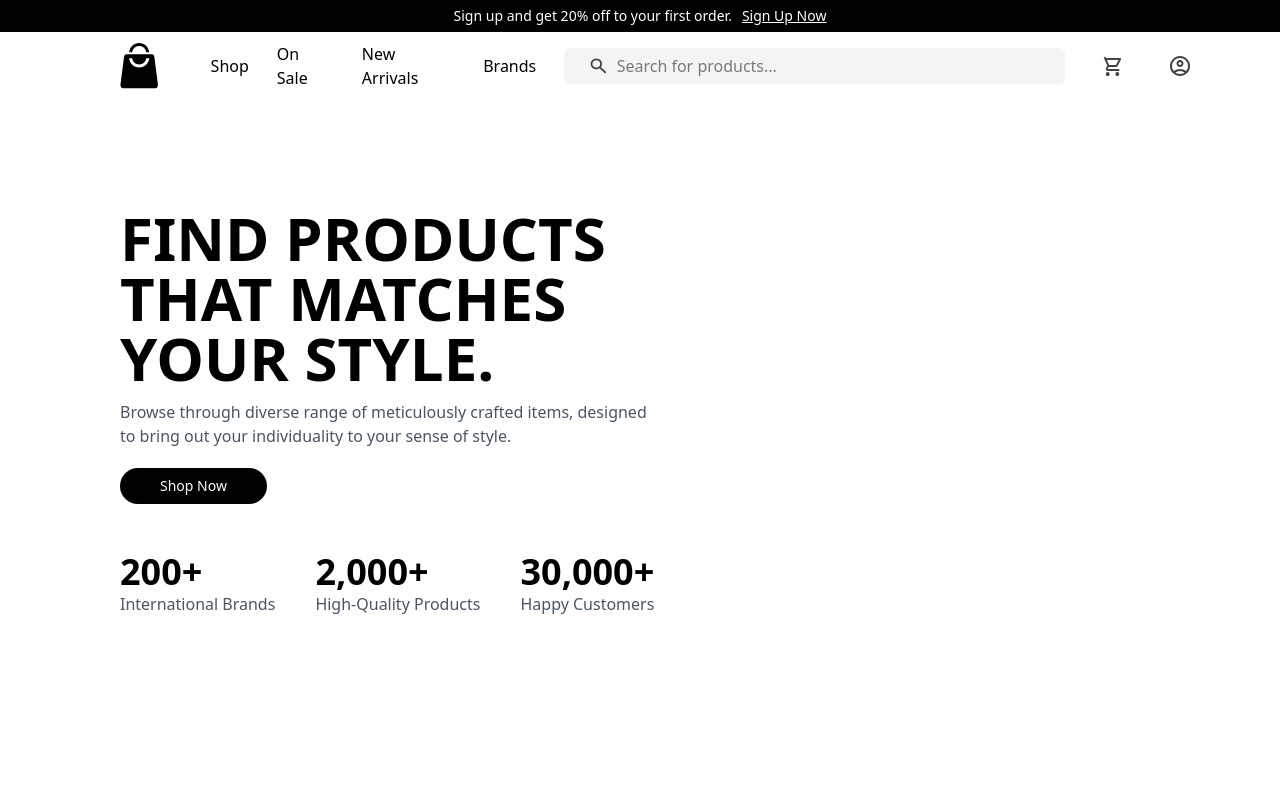
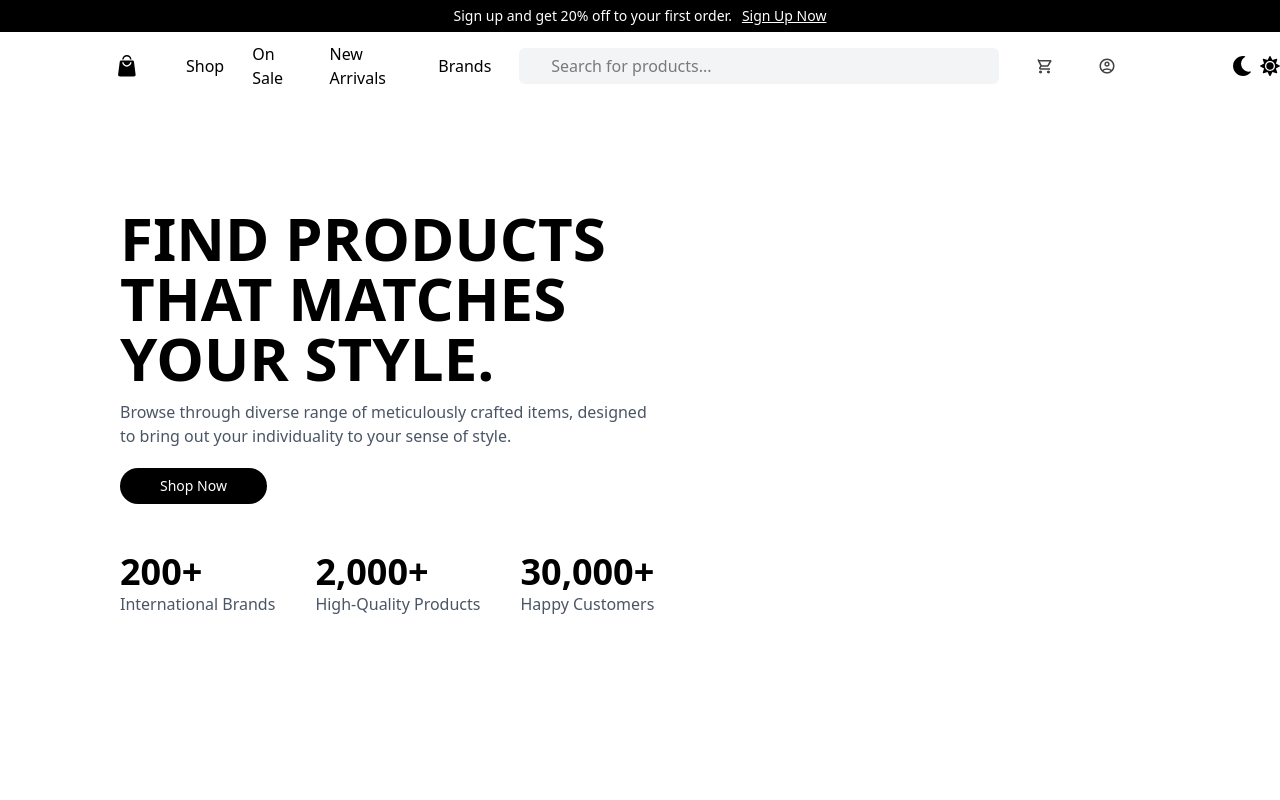
Before and after one commit to jonelcubio/quickcart, a React (Vite) app: page / in a window 1280 px wide. Shown: the top 800 px of the page. Built offline with nearby package versions, Linux system fonts and the light colour scheme; no server answers.

Commit message:
Nabadtrip sa dark mode, di nakisama. Tinamad ako bigla

```diff
--- a/package.json
+++ b/package.json
@@ -14,6 +14,7 @@
     "axios": "^1.9.0",
     "react": "^19.1.0",
     "react-dom": "^19.1.0",
+    "react-icons": "^5.5.0",
     "react-slick": "^0.30.3",
     "slick-carousel": "^1.8.1",
     "swiper": "^11.2.8"
--- a/src/components/index/Header.jsx
+++ b/src/components/index/Header.jsx
@@ -2,9 +2,20 @@ import search from '../../assets/search.svg';
 import cart from '../../assets/cart.svg';
 import profile from '../../assets/profile.svg';
 import cartBlack from '../../assets/black.svg';
+import { use, useState } from 'react';
+import { FaMoon, FaSun } from 'react-icons/fa';
+
 
 
 export function Header() {
+
+  const [isDark, setIsDark] = useState(false);
+  const toggleDarkMode = () => {
+    setIsDark(!isDark);
+    document.body.className = isDark ? 'light-mode' : 'dark-mode';
+
+  };
+
   return(
     <main className="header-main">
 
@@ -42,6 +53,14 @@ export function Header() {
             <img src={profile} alt="Profile" className='header-profile' />
         </div>
 
+        {/* Dark Mode Toggle */}
+        <div className="header-darkmode-toggle">
+         <FaMoon color={isDark ? 'white' : 'black'} size={20} onClick={toggleDarkMode} className="header-darkmode-icon" />
+
+         <FaSun color={isDark ? 'white' : 'black'} size={20} onClick={toggleDarkMode} className="header-darkmode-icon" />
+
+        </div>
+
       </div>
     </main>
   );
--- a/src/index.css
+++ b/src/index.css
@@ -94,6 +94,7 @@
 
 .indexShop-main {
   @apply my-50;
+  @apply dark:bg-gray-900 dark:text-white;
 }
 
 .indexShop-category-title {
@@ -249,3 +250,11 @@
 .footer-footer {
   @apply bg-black text-white text-center py-5;
 }
+
+.header-darkmode-icon {
+  @apply cursor-pointer;
+}
+
+.header-darkmode-toggle {
+  @apply flex flex-row items-center justify-center gap-2;
+}
--- a/tailwind.config.js
+++ b/tailwind.config.js
@@ -7,6 +7,7 @@ module.exports = {
     extend: {},
   },
   plugins: [],
+  darkMode: 'class',
 }
 // This is a Tailwind CSS configuration file that specifies the content files to scan for class names and extends the default theme.
 // It does not include any custom plugins or additional configurations.
```
Also changed, not shown: 1 other file (tests, documents, lock files or other folders).
